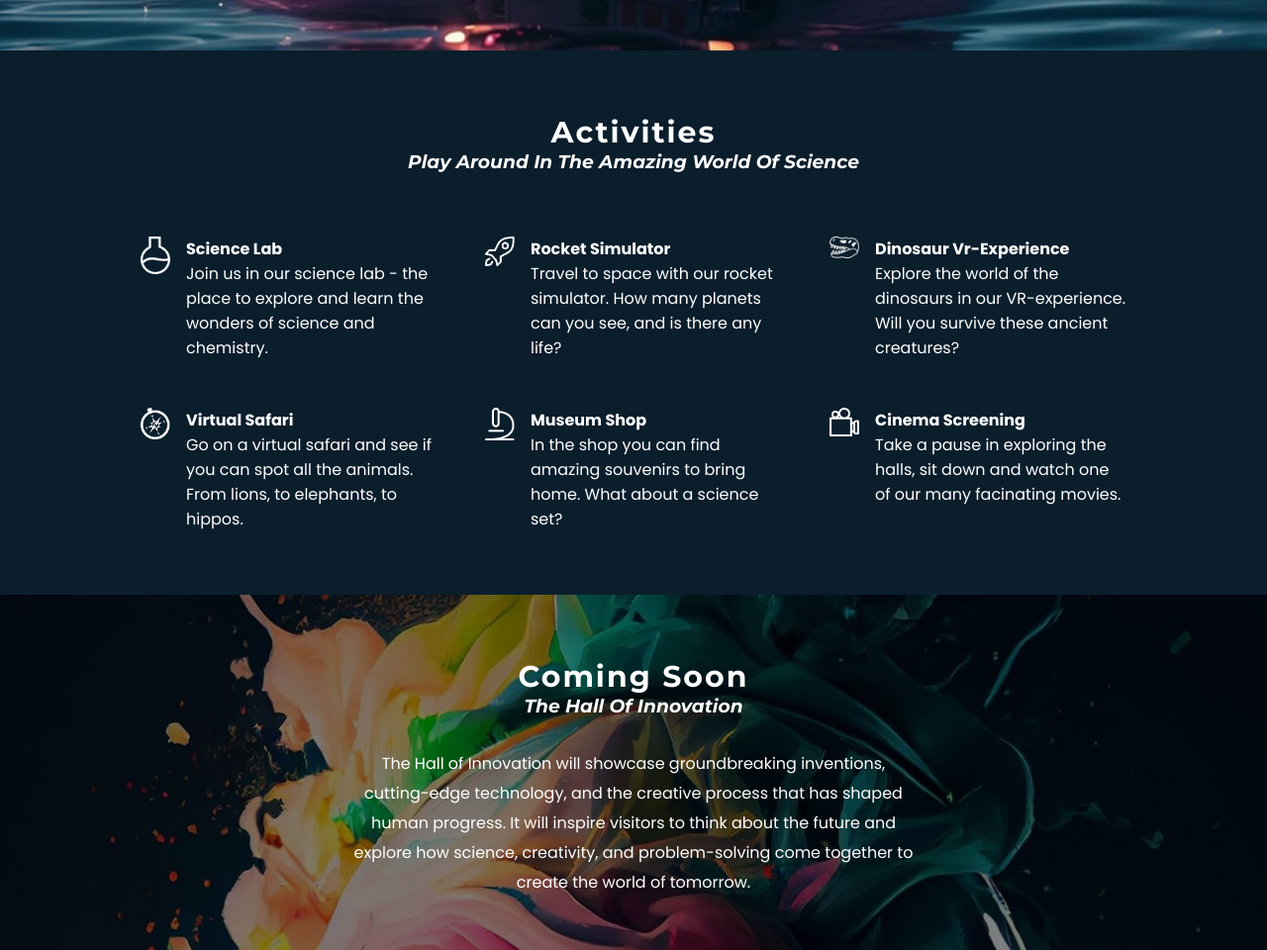
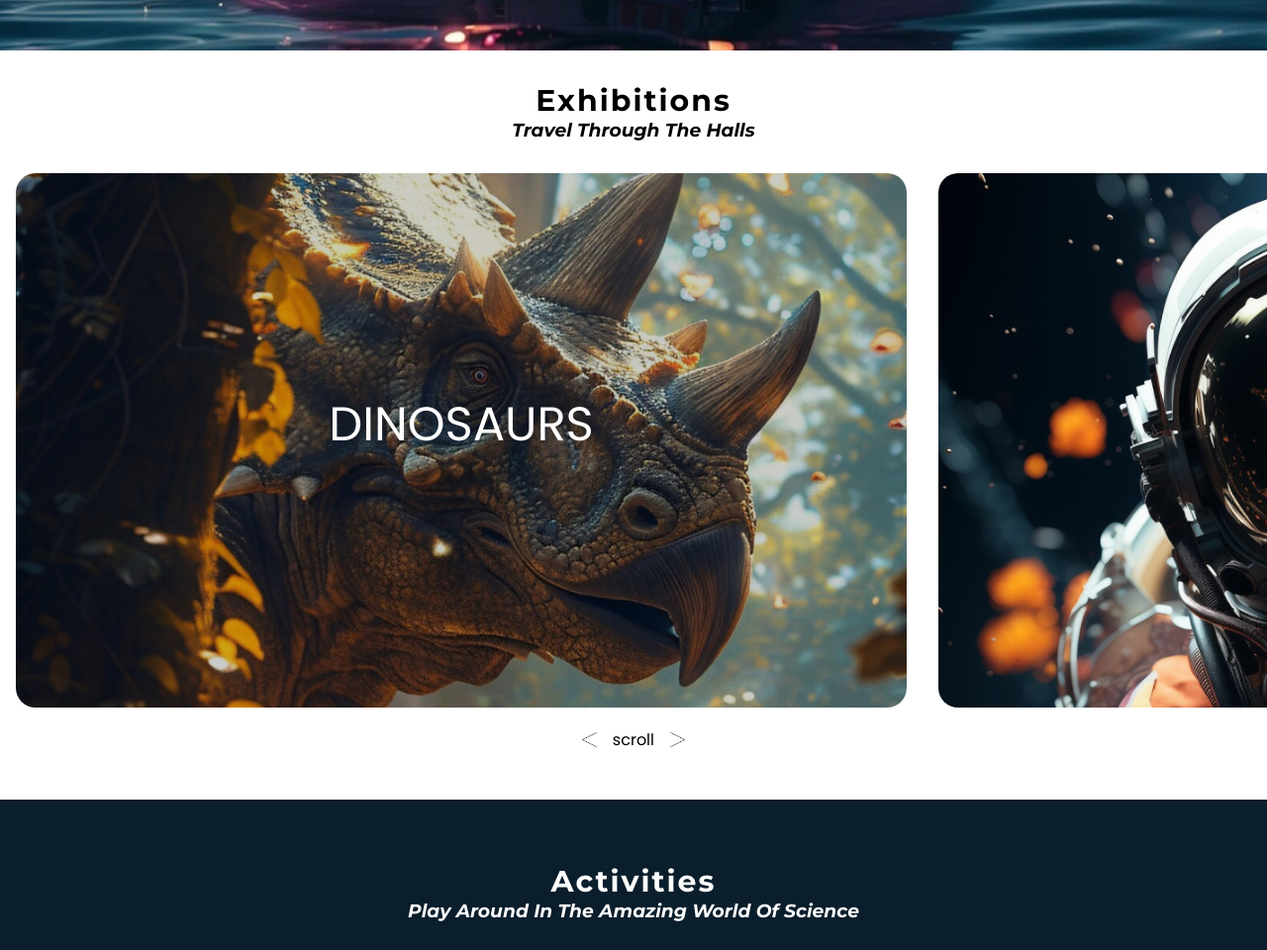
Before and after one commit to Martinekong/Semester-Project-1, a plain HTML site: page index.html in a window 1280 px wide. Shown: the part 699-1659 px from the top of the page at 99% size. Drawn offline with Linux system fonts and the light colour scheme.

Commit message:
exhibitions on index

```diff
--- a/css/styles.css
+++ b/css/styles.css
@@ -149,6 +149,51 @@ header {
     align-items: center;
   }
 
+  .exhibitions {
+    margin-top: 2rem;
+    margin-bottom: 1rem;
+    width: 100%; /* Full width of the viewport */
+    overflow-x: auto; /* Enable horizontal scrolling */
+    /*white-space: nowrap; /* Prevent line break, making all images in one row */
+  }
+
+  .exhibitions-gallery {
+    display: flex;
+    gap: 2rem;
+    padding-left: 1rem;
+  }
+
+  .exhibitions-gallery img {
+    border-radius: 20px;
+    max-width: 400px;
+  }
+
+  .gallery-container {
+    position: relative;
+    color: white;
+  }
+
+  .gallery-container p {
+    position: absolute;
+    top: 40%;
+    left: 50%;
+    transform: translateX(-50%);
+    text-align: center;
+    text-transform: uppercase;
+    font-size: 3rem;
+  }
+
+  .exhibition-arrows {
+    display: flex;
+    gap: 1rem;
+    align-items: center;
+    margin-bottom: 3rem;
+  }
+
+  .exhibition-arrows img {
+    max-height: 1rem;
+  }
+
   .activities {
     display: flex;
     flex-direction: column;
@@ -253,6 +298,10 @@ header {
     .hero p {
       max-width: 80%;
     }
+
+    .exhibitions-gallery img {
+      max-width: 600px;
+    }
   }
 
 
@@ -269,6 +318,9 @@ header {
     .hero.h2,
     .hero p {
       max-width: 50%;
+    }
+    .exhibitions-gallery img {
+      max-width: 900px;
     }
   }
 
@@ -303,6 +355,10 @@ header {
 
     .hero p {
       max-width: 440px;
+    }
+
+    .exhibitions-gallery img {
+      max-width: 900px;
     }
   }
 
@@ -819,7 +875,7 @@ header {
   .join-us {
     background-image: url(../assets/images/about-space.jpg);
     color: white;
-    padding: 4rem;
+    padding: 4rem 4rem 2rem 4rem;
     display: flex;
     flex-direction: column;
     gap: 3rem;
@@ -839,9 +895,6 @@ header {
     display: flex;
     gap: 2rem;
     justify-content: center;
-  }
-
-  @media only screen and (min-width: 500px) and (max-width: 720px) {
   }
 
   @media only screen and (min-width: 721px) and (max-width: 900px) {
@@ -868,6 +921,10 @@ header {
     .offer-section,
     .offer-section-reverse {
       margin-bottom: 3rem;
+    }
+
+    .join-us {
+      padding-bottom: 4rem;
     }
   }
 
@@ -896,6 +953,10 @@ header {
     .offer-section-reverse {
       margin-bottom: 3rem;
     }
+
+    .join-us {
+      padding-bottom: 4rem;
+    }
   }
 
   /* Much of the same in media queries. DRY!! */
--- a/index.html
+++ b/index.html
@@ -44,7 +44,31 @@
 
   <main>
 
-    <section class="exhibitions"></section>
+    <h2 class="page-header">exhibitions</h2>
+    <h3>travel through the halls</h3>
+
+    <section class="exhibitions">
+      <div class="exhibitions-gallery">
+        <div class="gallery-container">
+          <img src="assets/images/index-dinosaur.jpg" alt="#">
+          <p>dinosaurs</p>
+        </div>
+        <div class="gallery-container">
+          <img src="assets/images/index-astronaut.jpg" alt="#">
+          <p>space</p>
+        </div>
+        <div class="gallery-container">
+          <img src="assets/images/index-elephant.jpg" alt="#">
+          <p>animals</p>
+        </div>
+      </div>
+    </section>
+
+    <section class="exhibition-arrows">
+      <img src="assets/icons/arrow-left.png" alt="#">
+      <p>scroll</p>
+      <img src="assets/icons/arrow-right.png" alt="#">
+    </section>
 
     <section class="activities">
       <h2>activities</h2>
```
Also changed, not shown: assets/icons/arrow-left.png (added), assets/icons/arrow-right.png (added), assets/icons/logo-footer.png, assets/images/index-astronaut.jpg (added), assets/images/index-dinosaur.jpg (added), assets/images/index-elephant.jpg (added).
